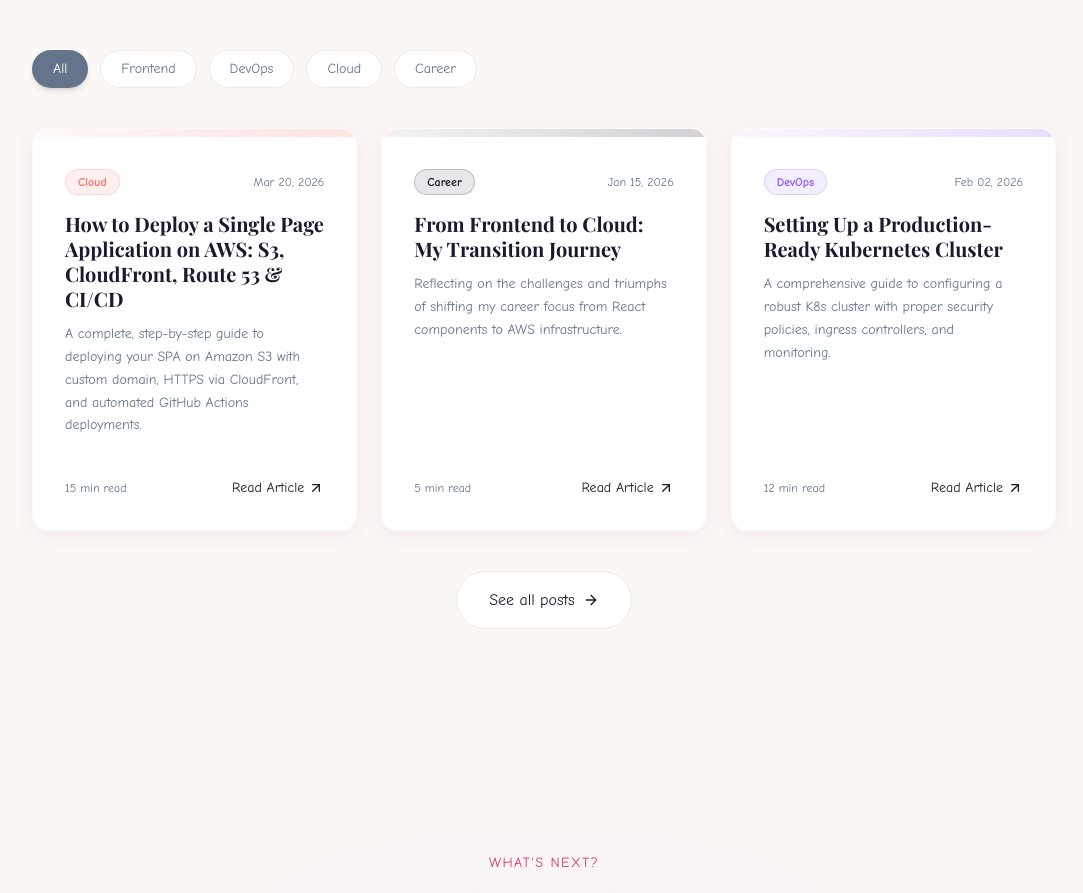
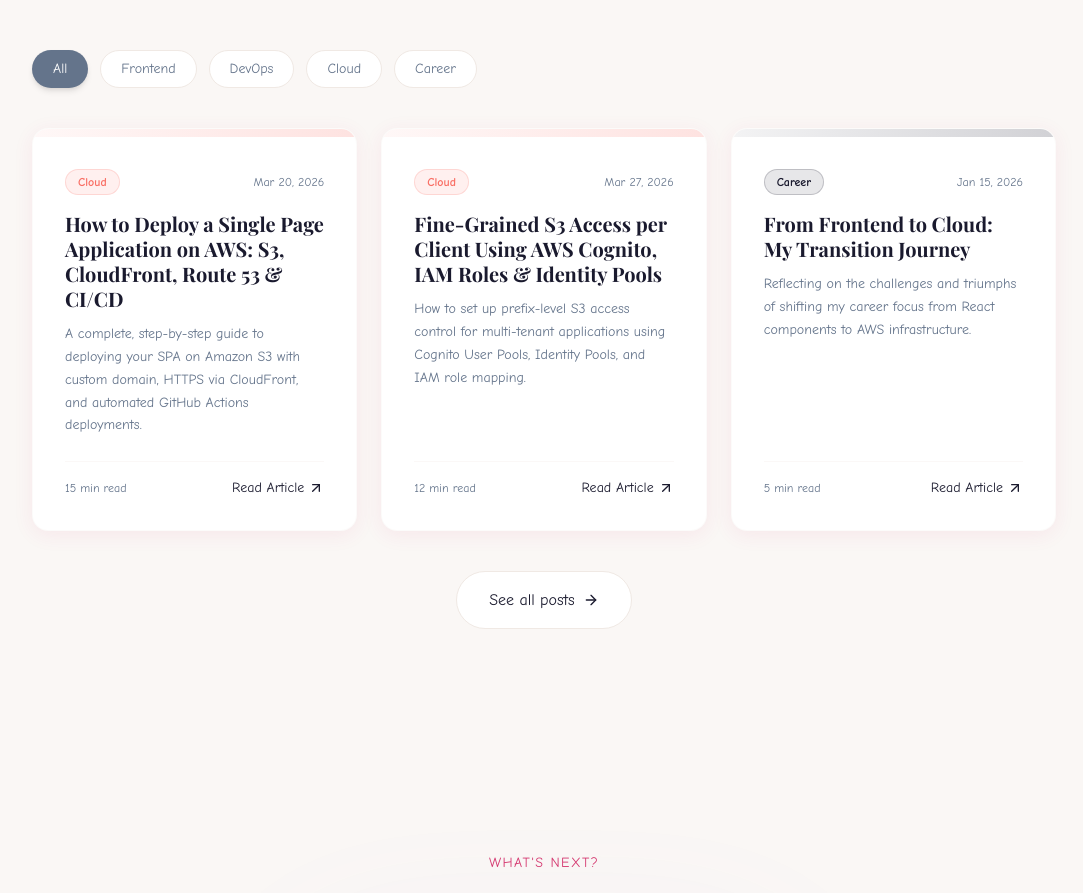
Before and after one commit to kamdem-arielle/developer_portfolio, a React (Vite) app: page / in a window 1280 px wide. Shown: the part 5080-5973 px from the top of the page, without its empty margins (96-1179 px from the left). Built offline with nearby package versions, Linux system fonts and the light colour scheme; a web font is replaced by a local one.

Commit message:
feat(blog): register S3 Cognito access post in blog listing

```diff
--- a/src/components/BlogSection.tsx
+++ b/src/components/BlogSection.tsx
@@ -3,6 +3,7 @@ import { motion, AnimatePresence } from 'framer-motion';
 import { ArrowUpRightIcon, ArrowRightIcon } from 'lucide-react';
 import { Link } from 'react-router-dom';
 import spaDeploymentContent from '../blog-posts/spa-deployment-aws/content.md?raw';
+import s3CognitoAccessContent from '../blog-posts/s3-finegrained-access-cognito/content.md?raw';
 type Category = 'All' | 'Frontend' | 'DevOps' | 'Cloud' | 'Career';
 
 export interface BlogPost {
@@ -28,6 +29,18 @@ export const blogPosts: BlogPost[] = [
   date: 'Mar 20, 2026',
   category: 'Cloud' as Category,
   readTime: '15 min read',
+  contentType: 'markdown' as const
+},
+{
+  id: 8,
+  slug: 'fine-grained-s3-access-cognito-iam-identity-pools',
+  title: 'Fine-Grained S3 Access per Client Using AWS Cognito, IAM Roles & Identity Pools',
+  excerpt:
+    'How to set up prefix-level S3 access control for multi-tenant applications using Cognito User Pools, Identity Pools, and IAM role mapping.',
+  content: s3CognitoAccessContent,
+  date: 'Mar 27, 2026',
+  category: 'Cloud' as Category,
+  readTime: '12 min read',
   contentType: 'markdown' as const
 },
 {
```
